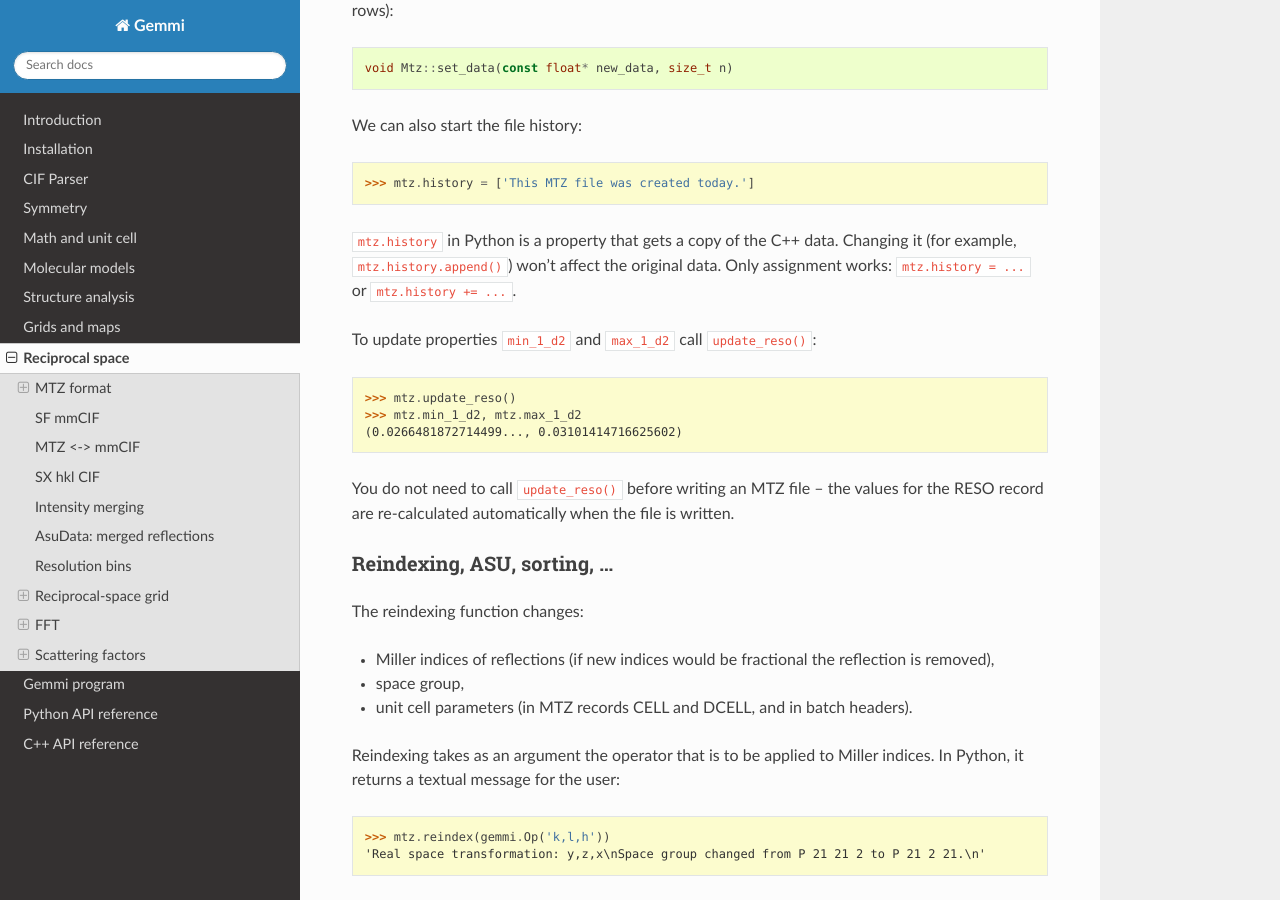
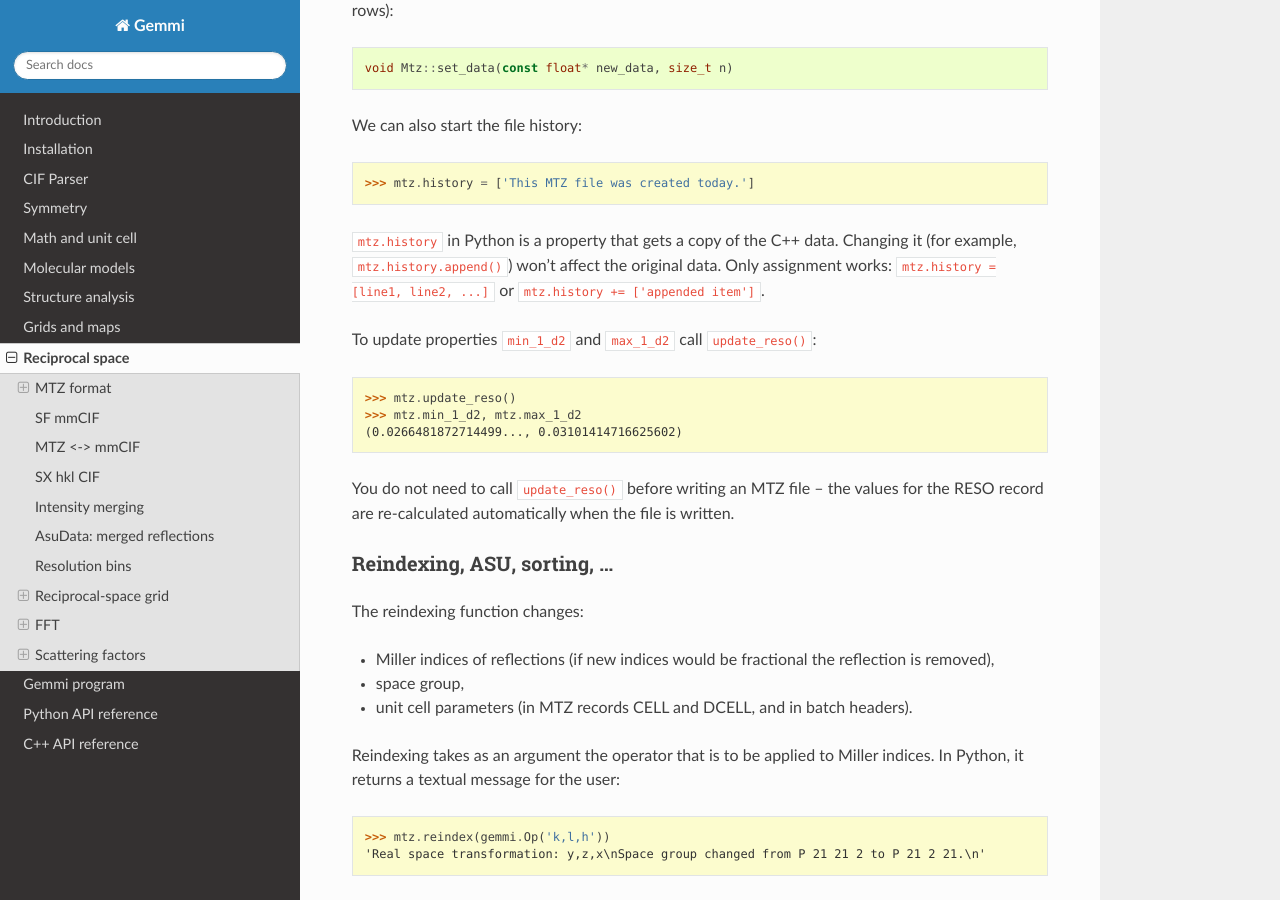
Before and after one commit to project-gemmi/gemmi, a Sphinx documentation site: the page built from docs/hkl.rst, in a window 1280 px wide and 900 px high, scrolled down 11962 px. Built offline with Sphinx 7.4.7 and the Read the Docs theme 2.0.0, drawn with Linux system fonts in a browser that asks for light colours.

Commit message:
docs: clarify that 'mtz.history +=' requires a list [skip ci]
it just tripped up a user

```diff
--- a/docs/hkl.rst
+++ b/docs/hkl.rst
@@ -666,7 +666,8 @@
 
 `mtz.history` in Python is a property that gets a copy of the C++ data.
 Changing it (for example, `mtz.history.append()`) won't affect the original data.
-Only assignment works: `mtz.history = ...` or `mtz.history += ...`.
+Only assignment works: `mtz.history = [line1, line2, ...]`
+or `mtz.history += ['appended item']`.
 
 To update properties `min_1_d2` and `max_1_d2` call `update_reso()`:
 
```
